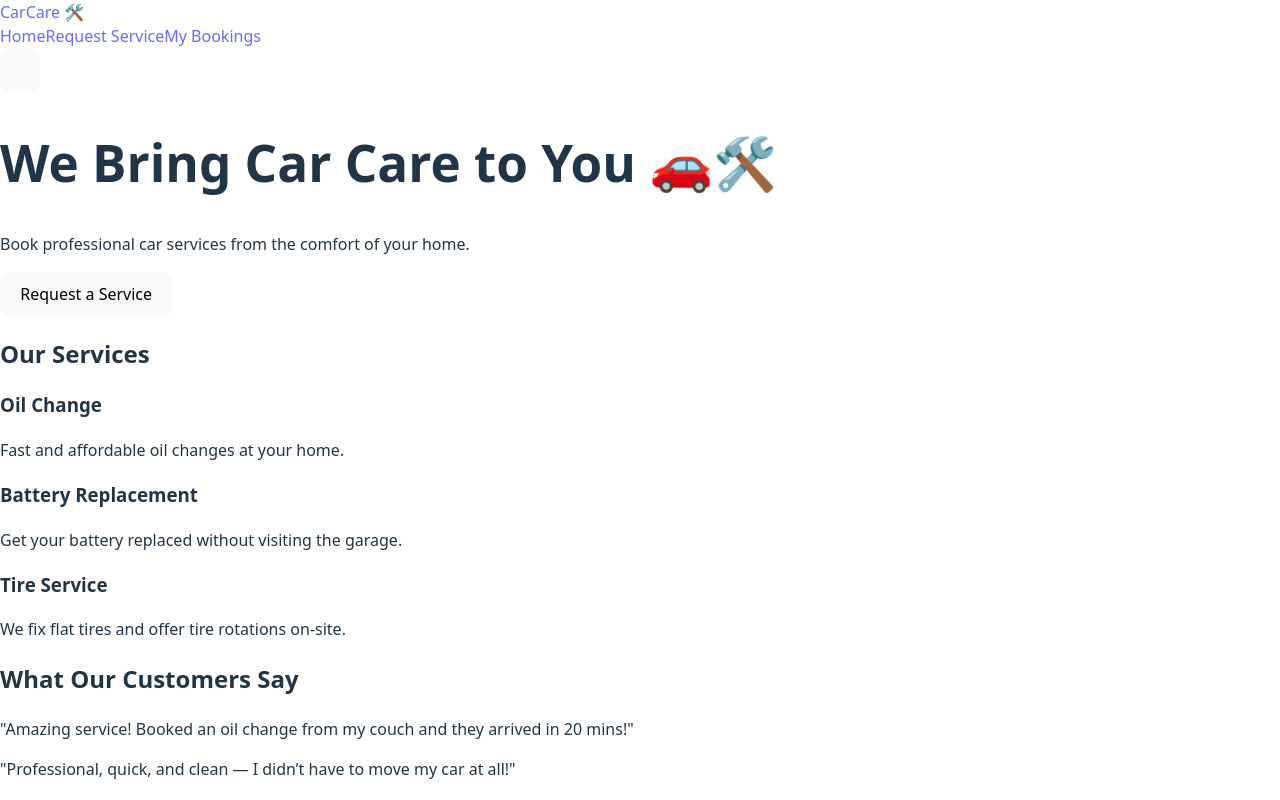
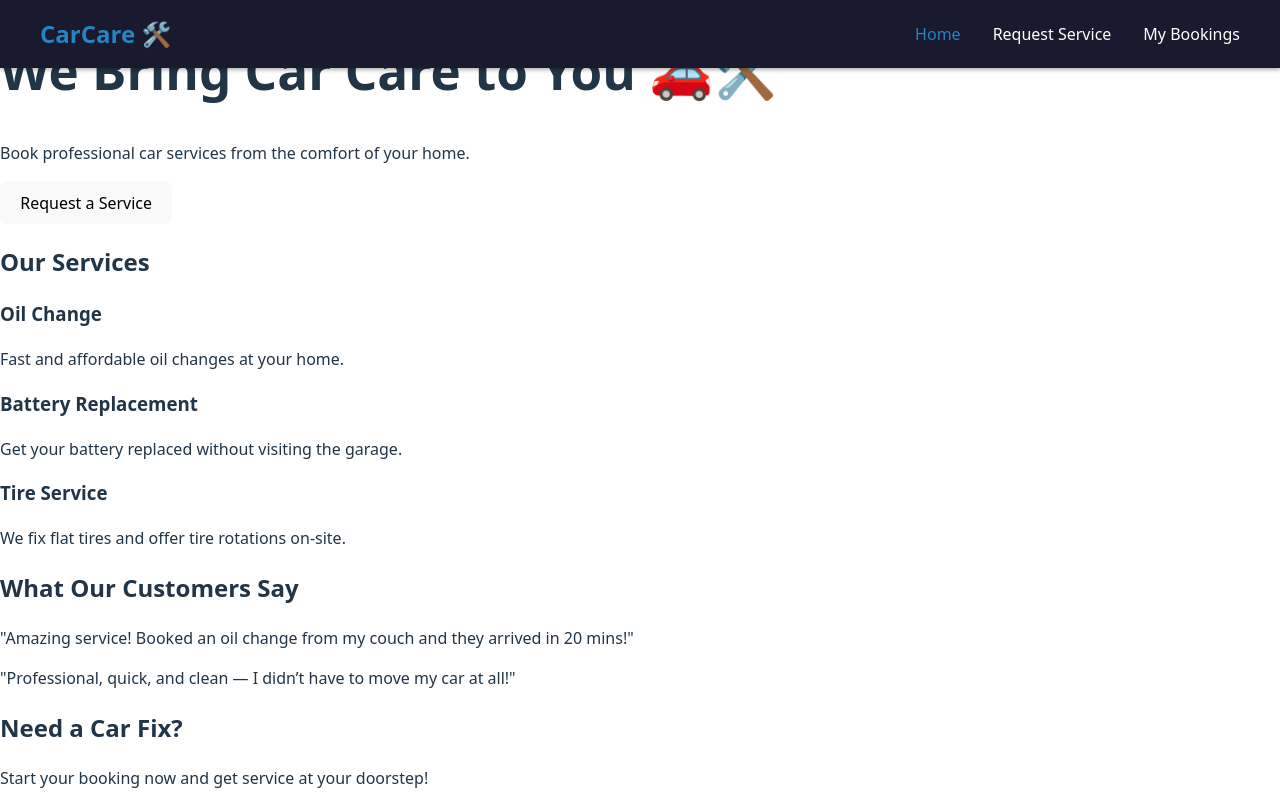
Before and after one commit to Abdulmalik1511/carcares, a React (Vite) app in the folder car-care/: page / in a window 1280 px wide. Shown: the top 800 px of the page. Built offline with nearby package versions, Linux system fonts and the light colour scheme.

Commit message:
i change the navbar
three fir

```diff
--- /dev/null
+++ b/car-care/src/components/Navbar.css
@@ -0,0 +1,108 @@
+.navbar {
+    background-color: #1A1A2E;
+    color: white;
+    position: fixed;
+    top: 0;
+    left: 0;
+    width: 100%;
+    z-index: 50;
+    box-shadow: 0 2px 4px rgba(0, 0, 0, 0.3);
+  }
+
+  .navbar-container {
+    max-width: 1200px;
+    margin: auto;
+    padding: 1rem 2rem;
+    display: flex;
+    align-items: center;
+    justify-content: space-between;
+  }
+
+  .logo a {
+    font-size: 1.5rem;
+    font-weight: bold;
+    color: #2385C4;
+    text-decoration: none;
+  }
+
+  /* === Desktop Nav Links === */
+  .nav-links {
+    display: flex;
+    gap: 2rem;
+  }
+
+  .nav-link {
+    position: relative;
+    color: white;
+    text-decoration: none;
+    font-weight: 500;
+    padding: 5px 0;
+    transition: color 0.3s ease;
+  }
+
+  /* Glowing underline effect */
+  .nav-link::after {
+    content: '';
+    position: absolute;
+    width: 0%;
+    height: 2px;
+    bottom: 0;
+    left: 0;
+    background-color: #2385C4;
+    transition: width 0.3s ease-in-out;
+  }
+
+  .nav-link:hover::after {
+    width: 100%;
+  }
+
+  .nav-link:hover,
+  .nav-link.active {
+    color: #2385C4;
+  }
+
+  /* === Mobile Icon === */
+  .mobile-icon {
+    display: none;
+    cursor: pointer;
+  }
+
+  .icon {
+    height: 1.5rem;
+    width: 1.5rem;
+    color: white;
+  }
+
+  /* === Mobile Menu === */
+  .mobile-menu {
+    background-color: #1A1A2E;
+    padding: 1rem 2rem;
+    display: flex;
+    flex-direction: column;
+    gap: 1rem;
+  }
+
+  .mobile-link {
+    border-bottom: 1px solid #444;
+    padding-bottom: 0.5rem;
+    text-decoration: none;
+    color: white;
+    font-weight: 500;
+    position: relative;
+    transition: color 0.3s ease;
+  }
+
+  .mobile-link:hover {
+    color: #2385C4;
+  }
+
+  /* Responsive */
+  @media (max-width: 768px) {
+    .desktop-only {
+      display: none;
+    }
+
+    .mobile-icon {
+      display: block;
+    }
+  }
--- a/car-care/src/components/Navbar.jsx
+++ b/car-care/src/components/Navbar.jsx
@@ -1,6 +1,7 @@
 import React, { useState } from 'react';
 import { Link, useLocation } from 'react-router-dom';
 import { Bars3Icon, XMarkIcon } from '@heroicons/react/24/outline';
+import './Navbar.css'; // Import the CSS
 
 const Navbar = () => {
   const [isOpen, setIsOpen] = useState(false);
@@ -13,23 +14,19 @@ const Navbar = () => {
   ];
 
   return (
-    <nav className="bg-[#1A1A2E] text-white shadow-md fixed top-0 left-0 w-full z-50">
-      <div className="max-w-7xl mx-auto px-4 sm:px-6 lg:px-8">
-        <div className="flex items-center justify-between h-16">
-
-          {/* Logo */}
-          <div className="flex-shrink-0 text-xl font-bold text-[#2385C4]">
+    <nav className="navbar">
+      <div className="navbar-container">
+        <div className="logo">
           <Link to="/">CarCare 🛠️</Link>
         </div>
 
-          {/* Desktop Links */}
-          <div className="hidden md:flex space-x-6">
+        <div className="nav-links desktop-only">
           {navItems.map((item) => (
             <Link
               key={item.to}
               to={item.to}
-                className={`hover:text-[#2385C4] font-medium transition ${
-                  location.pathname === item.to ? 'text-[#2385C4]' : 'text-white'
+              className={`nav-link ${
+                location.pathname === item.to ? 'active' : ''
               }`}
             >
               {item.label}
@@ -37,27 +34,19 @@ const Navbar = () => {
           ))}
         </div>
 
-          {/* Mobile Button */}
-          <div className="md:hidden">
-            <button
-              onClick={() => setIsOpen(!isOpen)}
-              className="text-white focus:outline-none"
-            >
-              {isOpen ? <XMarkIcon className="h-6 w-6" /> : <Bars3Icon className="h-6 w-6" />}
-            </button>
-          </div>
+        <div className="mobile-icon" onClick={() => setIsOpen(!isOpen)}>
+          {isOpen ? <XMarkIcon className="icon" /> : <Bars3Icon className="icon" />}
         </div>
       </div>
 
-      {/* Mobile Links */}
       {isOpen && (
-        <div className="md:hidden bg-[#1A1A2E] px-4 pb-4 space-y-2">
+        <div className="mobile-menu">
           {navItems.map((item) => (
             <Link
               key={item.to}
               to={item.to}
-              className={`block py-2 border-b border-gray-700 ${
-                location.pathname === item.to ? 'text-[#2385C4]' : 'text-white'
+              className={`mobile-link ${
+                location.pathname === item.to ? 'active' : ''
               }`}
               onClick={() => setIsOpen(false)}
             >
--- a/car-care/src/pages/Confirmation.jsx
+++ b/car-care/src/pages/Confirmation.jsx
@@ -1,7 +1,10 @@
 import React from 'react'
+import Navbar from '../components/Navbar'
 
 export default function Confirmation() {
-  return (
+  return (<>
+    <Navbar/>
     <div>Confirmation</div>
+    </>
   )
 }
```
Lines whose indentation alone changed are shown as unchanged.
